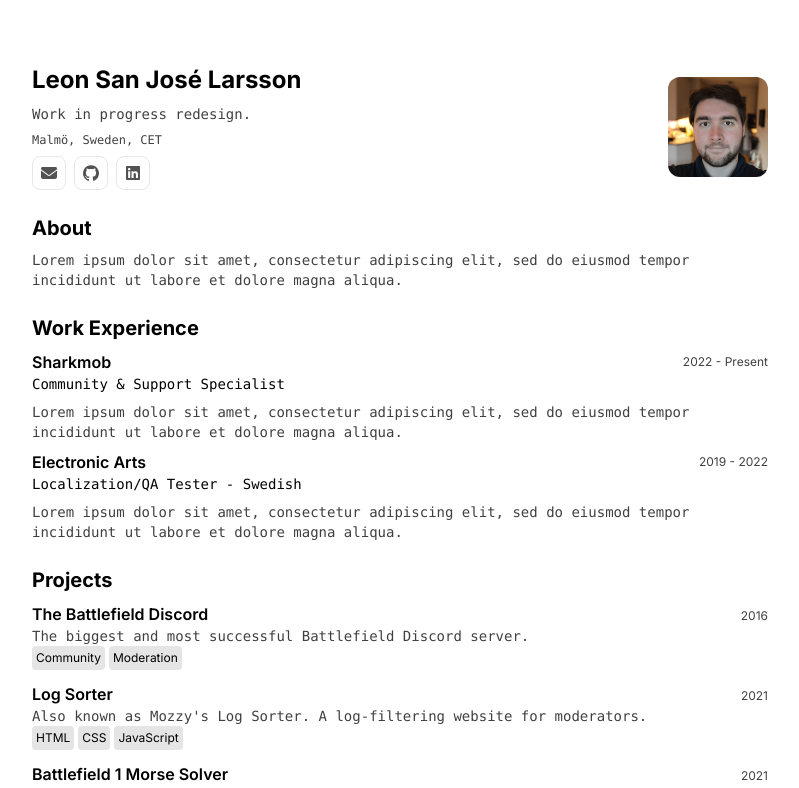
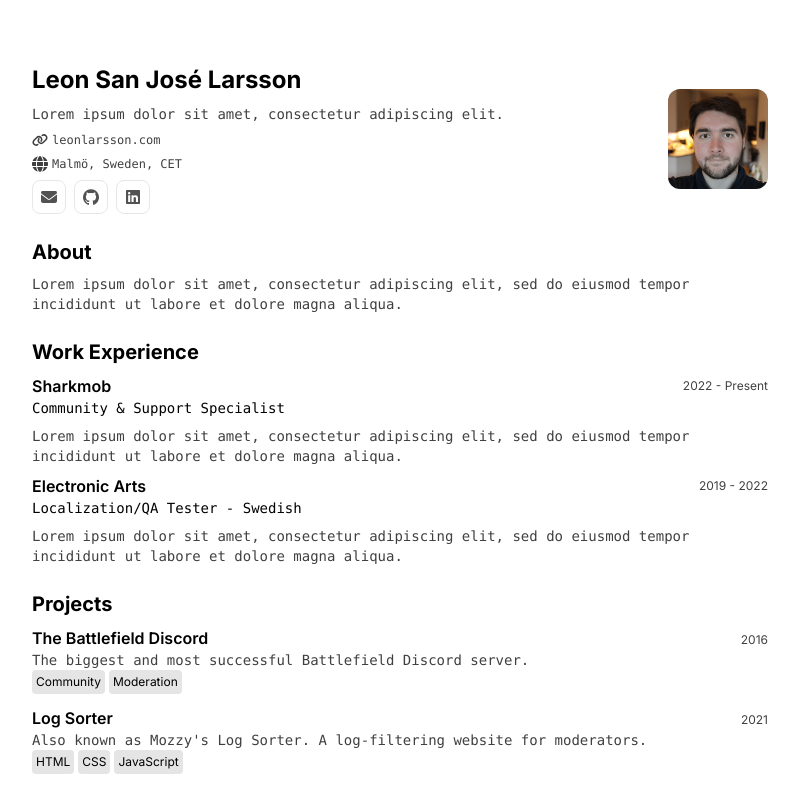
Before and after one commit to leonlarsson/leon-home, a Next.js app: page /cv-new in a window 1280 px wide. Shown: the top 788 px of the page, without its empty margins (240-1039 px from the left). Built offline with nearby package versions, Linux system fonts and the light colour scheme.

Commit message:
cv-new: add link

```diff
--- a/app/(cv-new)/cv-new/page.tsx
+++ b/app/(cv-new)/cv-new/page.tsx
@@ -11,12 +11,17 @@ export default () => {
   return (
     <div className="flex flex-col gap-6">
       {/* Top */}
-      <div className="flex items-center justify-between gap-4">
+      <div className="flex items-center justify-between gap-10">
         <div className="flex flex-col gap-2">
           <h1 className="text-2xl font-bold">Leon San José Larsson</h1>
-          <p className="text-balance font-mono text-sm opacity-75">Work in progress redesign.</p>
-          <Link href="https://www.google.com/maps/place/Malm%C3%B6" target="_blank" className="font-mono text-xs opacity-75 hover:underline">
-            Malmö, Sweden, CET
+          <p className="font-mono text-sm opacity-75">Lorem ipsum dolor sit amet, consectetur adipiscing elit.</p>
+
+          <Link href="https://leonlarsson.com" target="_blank" className="inline-flex items-center gap-1 font-mono text-xs opacity-75 hover:underline">
+            <Icons.link className="size-4" /> leonlarsson.com
+          </Link>
+
+          <Link href="https://www.google.com/maps/place/Malm%C3%B6" target="_blank" className="inline-flex items-center gap-1 font-mono text-xs opacity-75 hover:underline">
+            <Icons.globe className="size-4" /> Malmö, Sweden, CET
           </Link>
 
           {/* Links */}
```
